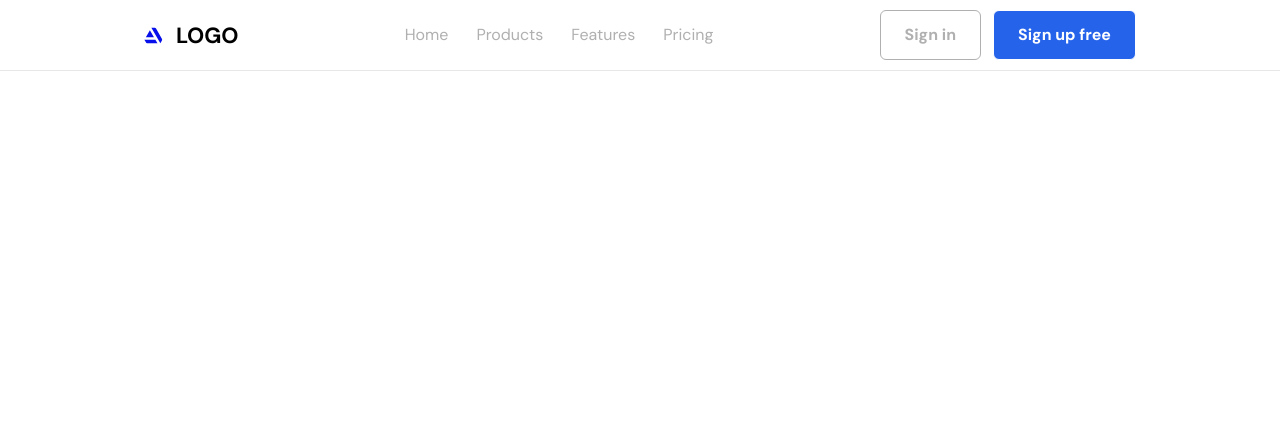
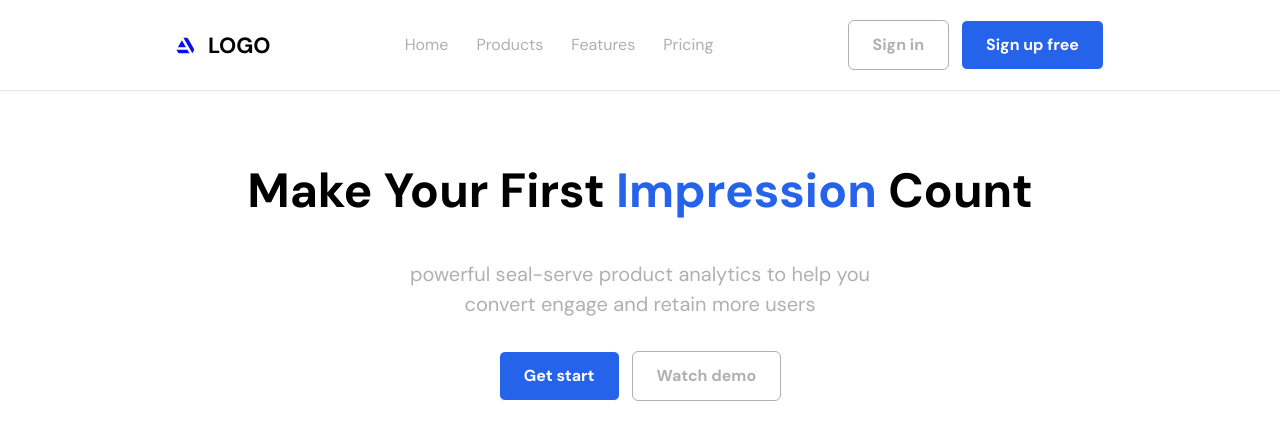
Before and after one commit to juansim87/practice-design-system-taiwind-react, a React (Vite) app: page / in a window 1280 px wide. Shown: the top 440 px of the page. Built offline with nearby package versions, Linux system fonts and the light colour scheme.

Commit message:
feat(Hero): add Hero section in BodyMain

```diff
--- a/src/App.jsx
+++ b/src/App.jsx
@@ -1,10 +1,12 @@
-import { Header } from "./components/Header";
+import { BodyMain } from "./components/sections/BodyMain";
+import { Header } from "./components/sections/Header";
 
 export const App = () => {
 
   return (
-    <div className="w-full min-h-[100vh] flex flex-column justify-center items-start">
+    <div className="w-full flex flex-col">
      <Header/>
+     <BodyMain/>
     </div>
   )
 };
--- a/src/components/Container.jsx
+++ b/src/components/Container.jsx
@@ -1,3 +1,3 @@
 export const Container = ({ children, className }) => {
-    return <div className={`w-[90%] md:w-[85%] lg:w-[80%] min-w-[375px] mx-[0-auto] ${className}`}>{children}</div>;
+    return <div className={`w-[90%] sm:w-[85%] md:w-[80%] lg:w-[75%] min-w-[375px] mx-[0-auto] ${className}`}>{children}</div>;
 };
--- /dev/null
+++ b/src/components/sections/BodyMain.jsx
@@ -0,0 +1,12 @@
+import { Container } from "../Container";
+import { Hero } from "./Hero";
+
+export const BodyMain = () => {
+    return (
+        <main className="w-full flex flex-col items-center">
+            <Container>
+                <Hero />
+            </Container>
+        </main>
+    );
+};
--- a/src/components/Header.jsx
+++ b/src/components/sections/Header.jsx
@@ -1,4 +1,4 @@
-import { Container } from "./Container";
+import { Container } from "../Container";
 import { NavBar } from "./NavBar";
 
 export const Header = () => {
--- /dev/null
+++ b/src/components/sections/Hero.jsx
@@ -0,0 +1,16 @@
+import { Button } from "../Button";
+
+export const Hero = () => {
+    return (
+        <div className="w-full flex flex-col justify-center items-center py-16 px-5 gap-8">
+            <h1 className="text-[36px] md:text-[48px] text-center font-bold">
+                Make Your First <span className="text-primary">Impression</span> Count
+            </h1>
+            <p className="w-full md:w-[55%] text-[18px] md:text-[20px]  text-secondary text-center">powerful seal-serve product analytics to help you convert engage and retain more users </p>
+            <div className="flex gap-3">
+                <Button text="Get start" className="text-white bg-primary"/>
+                <Button text="Watch demo" className="text-secondary"/>
+            </div>
+        </div>
+    );
+};
--- a/src/components/NavBar.jsx
+++ b/src/components/sections/NavBar.jsx
@@ -1,12 +1,12 @@
-import menu from "../assets/images/icons/menu-actions.png";
-import { Button } from "./Button";
-import logo from "../assets/images/logos/logo-vector.svg";
+import menu from "../../assets/images/icons/menu-actions.png";
+import { Button } from "../Button";
+import logo from "../../assets/images/logos/logo-vector.svg";
 
 export const NavBar = () => {
     const navLinks = ["Home", "Products", "Features", "Pricing"];
 
     return (
-        <div className="flex justify-between items-center px-4 py-2.5">
+        <div className="flex justify-between items-center px-4 py-2.5 md:py-5">
             <div className="flex gap-2 items-center justify-center">
                 <div className="w-4 md:w-6">
                     <img src={logo} />
@@ -14,7 +14,7 @@
                 <span className="text-[14px] md:text-[22px] font-bold">LOGO</span>
             </div>
             <div className="w-6 md:hidden">
-                <img src={menu} className="w-full"/>
+                <img src={menu} className="w-full" />
             </div>
             <div className="gap-7 hidden md:flex">
                 {navLinks.map((item, index) => (
```
